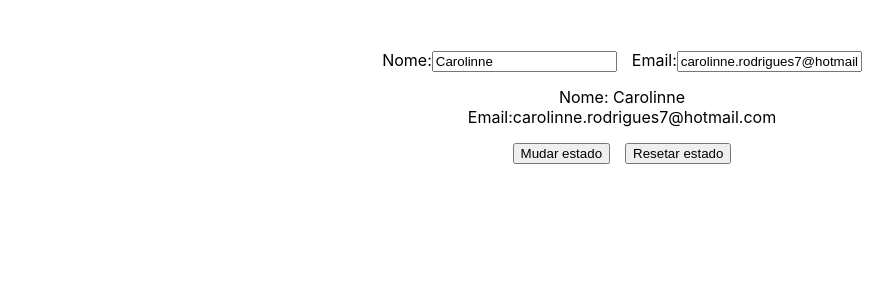
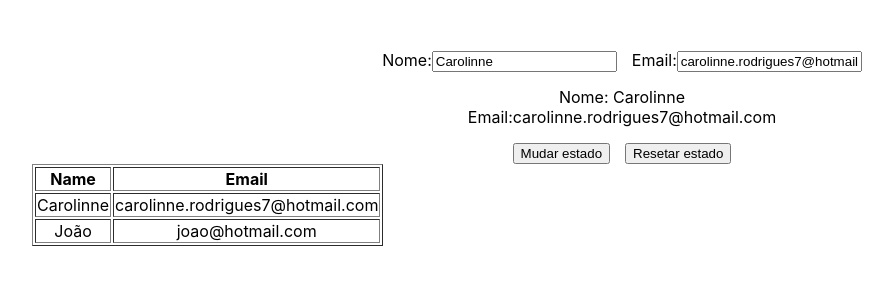
Before and after one commit to carolinnerodrigues/projeto-inicial, a React (Create React App) app: page / in a window 1280 px wide. Shown: the top 300 px of the page, without its empty margins (18-911 px from the left). Built offline with nearby package versions, Linux system fonts and the light colour scheme.

Commit message:
List and keys

```diff
--- a/src/App.js
+++ b/src/App.js
@@ -2,6 +2,7 @@ import React, { Component } from 'react';
 import logo from './logo.svg';
 import './App.css';
 import NovoComponent from './NovoComponent';
+import List from './List';
 
 class App extends Component{
 
@@ -61,6 +62,7 @@ class App extends Component{
         </div>
         <button onClick={this.changeState} style={{ marginRight: '15px' }}> Mudar estado </button>
         <button onClick={this.resetState} > Resetar estado </button>
+        <List />
       </div>
     );
   }
--- /dev/null
+++ b/src/List.js
@@ -0,0 +1,42 @@
+import React, { Component } from 'react'
+
+class List extends Component {
+
+  render() {
+    let list = [
+        {
+            name: "Carolinne",
+            email: "carolinne.rodrigues7@hotmail.com"
+        },
+        {
+            name: "João",
+            email: "joao@hotmail.com"
+        }
+    ]
+
+    return (
+        <div>
+            <table border="1">
+                <tr>
+                    <th>Name</th>
+                    <th>Email</th>
+                </tr>
+                {list.map(item => {
+                    return (
+                        <tr>
+                            <td>
+                                {item.name}
+                            </td>
+                            <td>
+                                {item.email}
+                            </td>
+                        </tr>
+                    )
+                })}
+            </table>
+        </div>
+    );
+  }
+}
+
+export default List;
```
